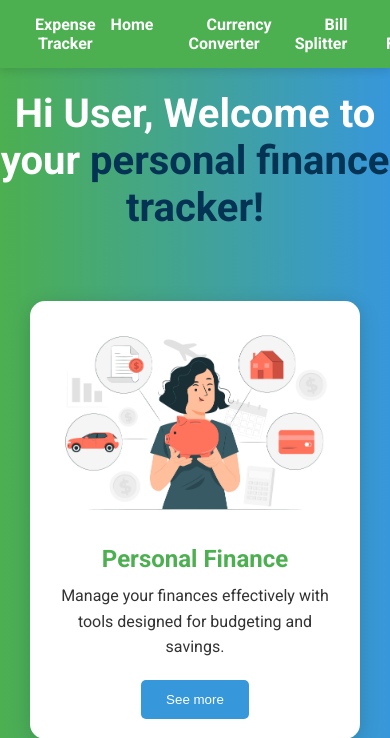
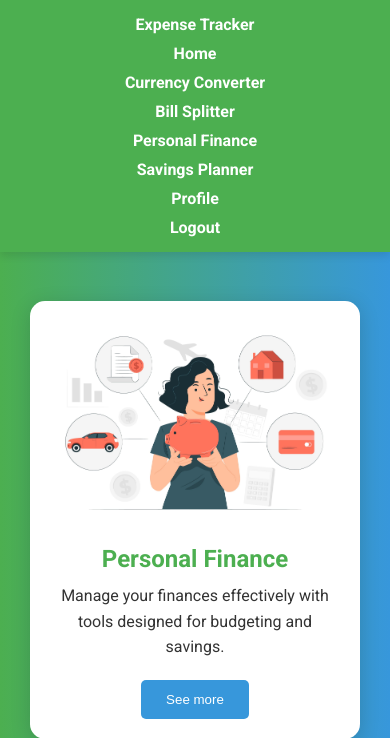
Before and after one commit to JAIdamodharan/expense-tracker, a PHP site: page /pages/home.php in a window 390 px wide. Shown: the top 738 px of the page. Run offline with PHP 8.4, Linux system fonts and the light colour scheme; the visitor is signed in with stand-in values (Sample User, id 1); data that the repository does not hold is empty.

Commit message:
updated home.css made it responsive

```diff
--- a/css/home.css
+++ b/css/home.css
@@ -172,3 +172,17 @@ body {
     background: rgba(255, 255, 255, 0.2);
     border-radius: 5px;
 }
+
+/* Responsive Navbar */
+@media(max-width: 768px) {
+    .nav-content {
+        flex-direction: column;
+        text-align: center;
+    }
+
+    .nav-links {
+        flex-direction: column;
+        gap: 10px;
+        padding-top: 10px;
+    }
+}
```
